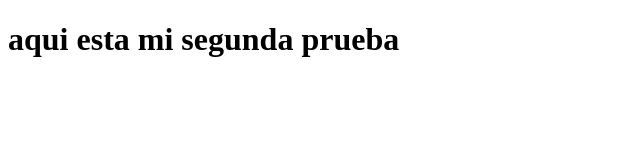
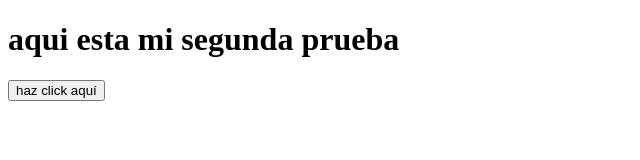
Before and after one commit to camiloordo22vf/git-merge, a plain HTML site: page index.html in a window 1280 px wide. Shown: the whole page, without its empty margins (0-640 px from the left). Drawn offline with Linux system fonts and the light colour scheme.

Commit message:
añandiendo archivo javascript

```diff
--- a/index.html
+++ b/index.html
@@ -5,11 +5,13 @@
     <meta charset="UTF-8">
     <meta http-equiv="X-UA-Compatible" content="IE=edge">
     <meta name="viewport" content="width=device-width, initial-scale=1.0">
+    <script src="js.js"></script>
     <title>Document</title>
 </head>
 
 <body>
     <h1>aqui esta mi segunda prueba</h1>
+    <input type="button" onclick="hola()" value="haz click aquí">
 
 </body>
 
--- /dev/null
+++ b/js.js
@@ -0,0 +1,3 @@
+function hola() {
+    alert("bienvenidos a mi primera pagina web");
+}
```
